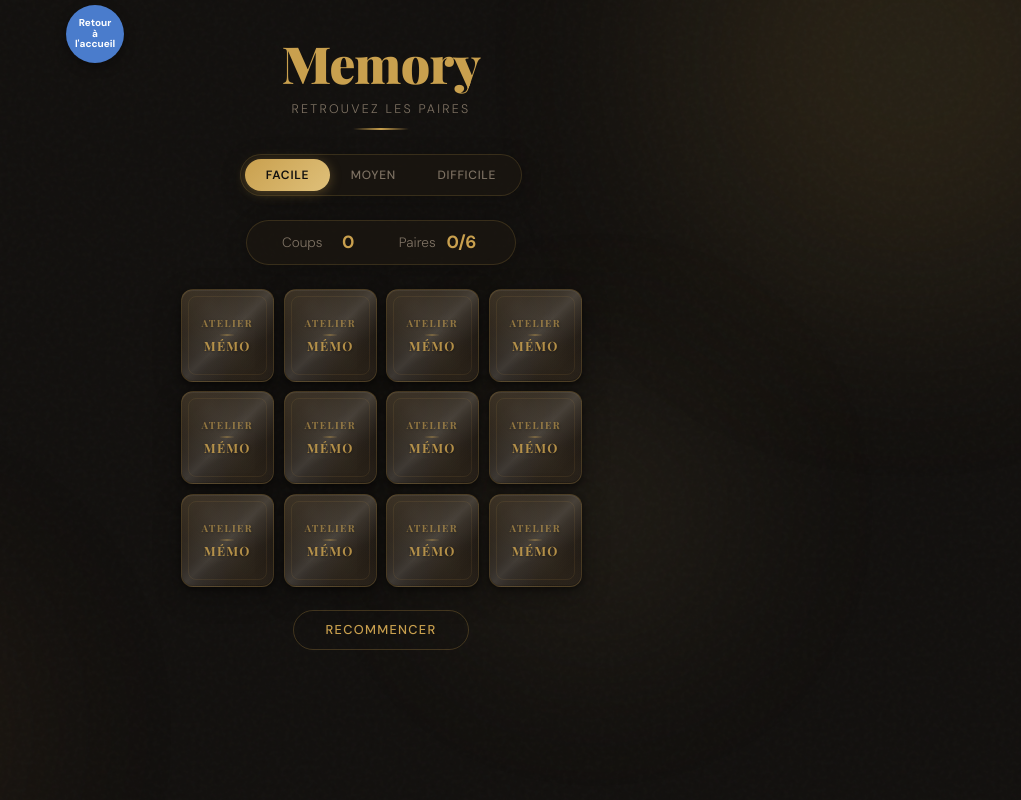
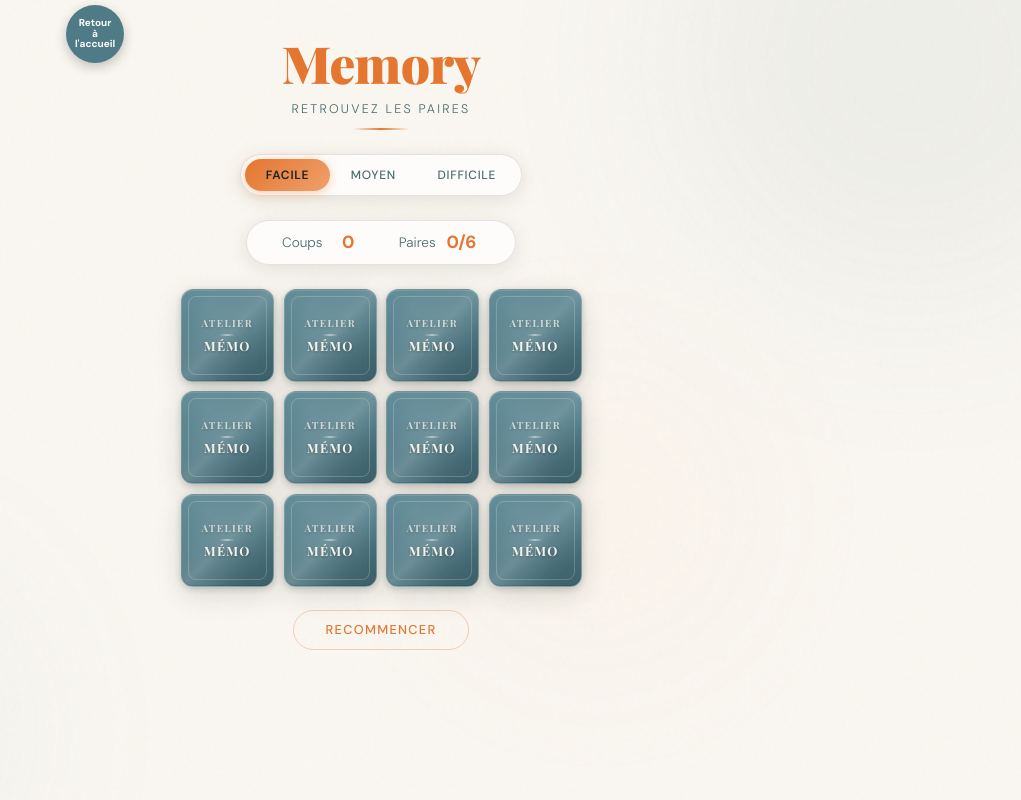
Before and after one commit to pierreg78-maker/Memory, a plain HTML site: page index.html in a window 1280 px wide. Shown: the whole page, without its empty margins (259-1280 px from the left). Drawn offline with nearby package versions, Linux system fonts and the light colour scheme.

Commit message:
Revise styles and color variables in index.html
Updated color variables and styles for various elements to enhance the visual design.

```diff
--- a/index.html
+++ b/index.html
@@ -7,12 +7,14 @@
     <link href="https://fonts.googleapis.com/css2?family=Playfair+Display:wght@400;700;900&family=DM+Sans:wght@300;400;500;600;700&display=swap" rel="stylesheet">
     <style>
         :root {
-            --bg: #12100e;
-            --fg: #f0e8db;
-            --muted: #7d7162;
-            --accent: #c9a04e;
-            --accent-light: #dfc07a;
-            --border: rgba(201,160,78,0.18);
+            --bg: #FAF7F1;
+            --fg: #1B211E;
+            --muted: #4A6B72;
+            --accent: #E4762F;
+            --accent-light: #EFA06B;
+            --slate: #4F7B87;
+            --sage: #74A395;
+            --border: rgba(27,33,30,0.12);
         }
 
         *, *::before, *::after {
@@ -31,7 +33,7 @@
     justify-content: center;
     width: 58px;
     height: 58px;
-    background: #4A7CCC;
+    background: var(--slate);
     color: white;
     text-decoration: none;
     border-radius: 50%;
@@ -39,7 +41,7 @@
     font-weight: 700;
     line-height: 1.05;
     text-align: center;
-    box-shadow: 0 4px 12px rgba(0,0,0,0.35);
+    box-shadow: 0 4px 12px rgba(27,33,30,0.25);
     transition: transform .15s ease, filter .15s ease;
   }
 
@@ -71,19 +73,19 @@
             position: absolute;
             border-radius: 50%;
             filter: blur(100px);
-            opacity: 0.12;
+            opacity: 0.07;
             animation: orbFloat 22s ease-in-out infinite;
         }
 
         .bg-orb:nth-child(1) {
             width: 450px; height: 450px;
-            background: var(--accent);
+            background: var(--slate);
             top: -120px; right: -80px;
         }
 
         .bg-orb:nth-child(2) {
             width: 350px; height: 350px;
-            background: #8b5e2f;
+            background: var(--sage);
             bottom: -80px; left: -60px;
             animation-delay: -8s;
         }
@@ -93,7 +95,7 @@
             background: var(--accent-light);
             top: 45%; left: 55%;
             animation-delay: -15s;
-            opacity: 0.08;
+            opacity: 0.05;
         }
 
         @keyframes orbFloat {
@@ -160,12 +162,12 @@
             display: flex;
             gap: 0;
             padding: 4px;
-            background: rgba(30, 24, 18, 0.55);
+            background: rgba(255, 255, 255, 0.7);
             backdrop-filter: blur(20px);
             -webkit-backdrop-filter: blur(20px);
             border: 1px solid var(--border);
             border-radius: 100px;
-            box-shadow: 0 4px 20px rgba(0,0,0,0.25);
+            box-shadow: 0 4px 20px rgba(27,33,30,0.10);
         }
 
         .diff-btn {
@@ -187,9 +189,9 @@
         .diff-btn:hover { color: var(--fg); }
 
         .diff-btn.active {
-            color: var(--bg);
+            color: var(--fg);
             background: linear-gradient(135deg, var(--accent), var(--accent-light));
-            box-shadow: 0 2px 12px rgba(201,160,78,0.35);
+            box-shadow: 0 2px 12px rgba(228,118,47,0.35);
             font-weight: 600;
         }
 
@@ -203,12 +205,12 @@
             display: flex;
             gap: 2rem;
             padding: 0.65rem 2.2rem;
-            background: rgba(30, 24, 18, 0.55);
+            background: rgba(255, 255, 255, 0.7);
             backdrop-filter: blur(24px);
             -webkit-backdrop-filter: blur(24px);
             border: 1px solid var(--border);
             border-radius: 100px;
-            box-shadow: 0 4px 20px rgba(0,0,0,0.25);
+            box-shadow: 0 4px 20px rgba(27,33,30,0.10);
         }
 
         .stat {
@@ -284,18 +286,18 @@
             overflow: hidden;
         }
 
-        /* ===== DOS DE CARTE — Effet glossy ===== */
+        /* ===== DOS DE CARTE — Bleu ardoise ===== */
         .card-back {
             background:
-                radial-gradient(ellipse at 30% 20%, rgba(255,255,255,0.06) 0%, transparent 50%),
-                radial-gradient(ellipse at 70% 80%, rgba(201,160,78,0.05) 0%, transparent 50%),
-                linear-gradient(155deg, #362c1f 0%, #2a2218 35%, #1e1812 65%, #26201a 100%);
-            border: 1px solid rgba(201,160,78,0.22);
+                radial-gradient(ellipse at 30% 20%, rgba(255,255,255,0.10) 0%, transparent 50%),
+                radial-gradient(ellipse at 70% 80%, rgba(27,33,30,0.08) 0%, transparent 50%),
+                linear-gradient(155deg, #5C8894 0%, #4F7B87 45%, #3E636D 100%);
+            border: 1px solid rgba(255,255,255,0.25);
             box-shadow:
-                0 2px 6px rgba(0,0,0,0.45),
-                0 8px 28px rgba(0,0,0,0.30),
-                inset 0 1px 0 rgba(255,255,255,0.06),
-                inset 0 -1px 0 rgba(0,0,0,0.2);
+                0 2px 6px rgba(27,33,30,0.20),
+                0 8px 28px rgba(27,33,30,0.14),
+                inset 0 1px 0 rgba(255,255,255,0.12),
+                inset 0 -1px 0 rgba(0,0,0,0.12);
             transition: border-color 0.3s ease, box-shadow 0.3s ease;
         }
 
@@ -307,11 +309,11 @@
             background: linear-gradient(
                 135deg,
                 transparent 36%,
-                rgba(255,255,255,0.02) 40%,
-                rgba(255,255,255,0.09) 47%,
-                rgba(255,255,255,0.14) 50%,
-                rgba(255,255,255,0.09) 53%,
-                rgba(255,255,255,0.02) 60%,
+                rgba(255,255,255,0.03) 40%,
+                rgba(255,255,255,0.12) 47%,
+                rgba(255,255,255,0.18) 50%,
+                rgba(255,255,255,0.12) 53%,
+                rgba(255,255,255,0.03) 60%,
                 transparent 64%
             );
             pointer-events: none;
@@ -323,20 +325,20 @@
         }
 
         .card:not(.flipped):not(.matched):hover .card-back {
-            border-color: rgba(201,160,78,0.38);
+            border-color: rgba(255,255,255,0.45);
             box-shadow:
-                0 2px 6px rgba(0,0,0,0.45),
-                0 8px 28px rgba(0,0,0,0.30),
-                0 0 18px rgba(201,160,78,0.08),
-                inset 0 1px 0 rgba(255,255,255,0.06),
-                inset 0 -1px 0 rgba(0,0,0,0.2);
+                0 2px 6px rgba(27,33,30,0.20),
+                0 8px 28px rgba(27,33,30,0.14),
+                0 0 18px rgba(79,123,135,0.25),
+                inset 0 1px 0 rgba(255,255,255,0.12),
+                inset 0 -1px 0 rgba(0,0,0,0.12);
         }
 
         .card-back::after {
             content: '';
             position: absolute;
             inset: 6px;
-            border: 1px solid rgba(201,160,78,0.10);
+            border: 1px solid rgba(255,255,255,0.20);
             border-radius: 8px;
             pointer-events: none;
         }
@@ -355,22 +357,22 @@
             display: block;
             font-family: 'Playfair Display', serif;
             font-weight: 700;
-            color: var(--accent);
-            text-shadow: 0 1px 3px rgba(0,0,0,0.5);
+            color: #FAF7F1;
+            text-shadow: 0 1px 3px rgba(27,33,30,0.35);
         }
 
         .card-back-text .line1 {
             font-size: 0.62rem;
             letter-spacing: 0.14em;
             text-transform: uppercase;
-            opacity: 0.6;
+            opacity: 0.7;
         }
 
         .card-back-text .line2 {
             font-size: 0.8rem;
             letter-spacing: 0.1em;
             text-transform: uppercase;
-            opacity: 0.85;
+            opacity: 0.95;
             margin-top: 1px;
         }
 
@@ -386,8 +388,8 @@
             content: '';
             position: absolute;
             inset: 0;
-            background: linear-gradient(90deg, transparent, var(--accent), transparent);
-            opacity: 0.4;
+            background: linear-gradient(90deg, transparent, #FAF7F1, transparent);
+            opacity: 0.5;
             border-radius: 1px;
         }
 
@@ -407,23 +409,23 @@
         .grid.cols-6 .card-front .emoji { font-size: 1.4rem; }
         .grid.cols-6 .card-face { border-radius: 9px; }
 
-        /* ===== FACE DE CARTE ===== */
+        /* ===== FACE DE CARTE — Blanc cassé ===== */
         .card-front {
             background:
-                radial-gradient(ellipse at 50% 40%, rgba(255,255,255,0.04) 0%, transparent 60%),
-                linear-gradient(155deg, #2e261c 0%, #241e16 50%, #1c1810 100%);
-            border: 1px solid rgba(201,160,78,0.28);
+                radial-gradient(ellipse at 50% 40%, rgba(79,123,135,0.05) 0%, transparent 60%),
+                linear-gradient(155deg, #FFFFFF 0%, #FAF7F1 60%, #F3EEE4 100%);
+            border: 1px solid rgba(79,123,135,0.25);
             transform: rotateY(180deg);
             box-shadow:
-                0 2px 6px rgba(0,0,0,0.45),
-                0 8px 28px rgba(0,0,0,0.30),
-                inset 0 1px 0 rgba(255,255,255,0.05);
+                0 2px 6px rgba(27,33,30,0.15),
+                0 8px 28px rgba(27,33,30,0.10),
+                inset 0 1px 0 rgba(255,255,255,0.6);
         }
 
         .card-front .emoji {
             font-size: 2.4rem;
             line-height: 1;
-            filter: drop-shadow(0 3px 6px rgba(0,0,0,0.35));
+            filter: drop-shadow(0 3px 6px rgba(27,33,30,0.25));
             transition: transform 0.3s ease;
         }
 
@@ -431,12 +433,12 @@
 
         /* ===== État : paire trouvée ===== */
         .card.matched .card-front {
-            border-color: rgba(201,160,78,0.50);
+            border-color: rgba(228,118,47,0.55);
             box-shadow:
-                0 2px 6px rgba(0,0,0,0.45),
-                0 0 24px rgba(201,160,78,0.12),
-                0 0 48px rgba(201,160,78,0.05),
-                inset 0 1px 0 rgba(255,255,255,0.06);
+                0 2px 6px rgba(27,33,30,0.15),
+                0 0 24px rgba(228,118,47,0.16),
+                0 0 48px rgba(228,118,47,0.08),
+                inset 0 1px 0 rgba(255,255,255,0.6);
         }
 
         .card.matched .card-front .emoji {
@@ -513,7 +515,7 @@
             text-transform: uppercase;
             color: var(--accent);
             background: transparent;
-            border: 1px solid rgba(201,160,78,0.25);
+            border: 1px solid rgba(228,118,47,0.30);
             padding: 0.65rem 2rem;
             border-radius: 100px;
             cursor: pointer;
@@ -526,14 +528,14 @@
             content: '';
             position: absolute;
             inset: 0;
-            background: linear-gradient(135deg, rgba(201,160,78,0.1), rgba(201,160,78,0.03));
+            background: linear-gradient(135deg, rgba(228,118,47,0.10), rgba(228,118,47,0.03));
             opacity: 0;
             transition: opacity 0.3s ease;
         }
 
         .btn-restart:hover {
-            border-color: rgba(201,160,78,0.55);
-            box-shadow: 0 0 22px rgba(201,160,78,0.1);
+            border-color: rgba(228,118,47,0.55);
+            box-shadow: 0 0 22px rgba(228,118,47,0.12);
         }
 
         .btn-restart:hover::before { opacity: 1; }
@@ -552,7 +554,7 @@
             display: flex;
             align-items: center;
             justify-content: center;
-            background: rgba(18, 16, 14, 0.88);
+            background: rgba(27, 33, 30, 0.45);
             backdrop-filter: blur(14px);
             -webkit-backdrop-filter: blur(14px);
             opacity: 0;
@@ -567,17 +569,17 @@
 
         .win-panel {
             background:
-                radial-gradient(ellipse at 50% 0%, rgba(201,160,78,0.06) 0%, transparent 60%),
-                linear-gradient(160deg, #2a241c 0%, #1e1812 100%);
-            border: 1px solid rgba(201,160,78,0.25);
+                radial-gradient(ellipse at 50% 0%, rgba(228,118,47,0.06) 0%, transparent 60%),
+                linear-gradient(160deg, #FFFFFF 0%, #FAF7F1 100%);
+            border: 1px solid rgba(79,123,135,0.22);
             border-radius: 28px;
             padding: 3rem 2.5rem 2.5rem;
             text-align: center;
             max-width: 380px;
             width: 90%;
             box-shadow:
-                0 24px 80px rgba(0,0,0,0.55),
-                0 0 50px rgba(201,160,78,0.06);
+                0 24px 80px rgba(27,33,30,0.20),
+                0 0 50px rgba(228,118,47,0.08);
             transform: translateY(30px) scale(0.95);
             transition: transform 0.5s cubic-bezier(0.22, 1, 0.36, 1);
         }
@@ -590,7 +592,7 @@
             font-size: 2.8rem;
             margin-bottom: 0.8rem;
             display: block;
-            filter: drop-shadow(0 4px 8px rgba(0,0,0,0.3));
+            filter: drop-shadow(0 4px 8px rgba(27,33,30,0.20));
         }
 
         .win-panel h2 {
@@ -637,19 +639,19 @@
             font-weight: 600;
             letter-spacing: 0.08em;
             text-transform: uppercase;
-            color: var(--bg);
+            color: var(--fg);
             background: linear-gradient(135deg, var(--accent), var(--accent-light));
             border: none;
             padding: 0.85rem 2.6rem;
             border-radius: 100px;
             cursor: pointer;
             transition: all 0.3s ease;
-            box-shadow: 0 4px 18px rgba(201,160,78,0.30);
+            box-shadow: 0 4px 18px rgba(228,118,47,0.30);
         }
 
         .btn-again:hover {
             transform: translateY(-2px);
-            box-shadow: 0 8px 30px rgba(201,160,78,0.40);
+            box-shadow: 0 8px 30px rgba(228,118,47,0.40);
         }
 
         .btn-again:active { transform: translateY(0); }
```
